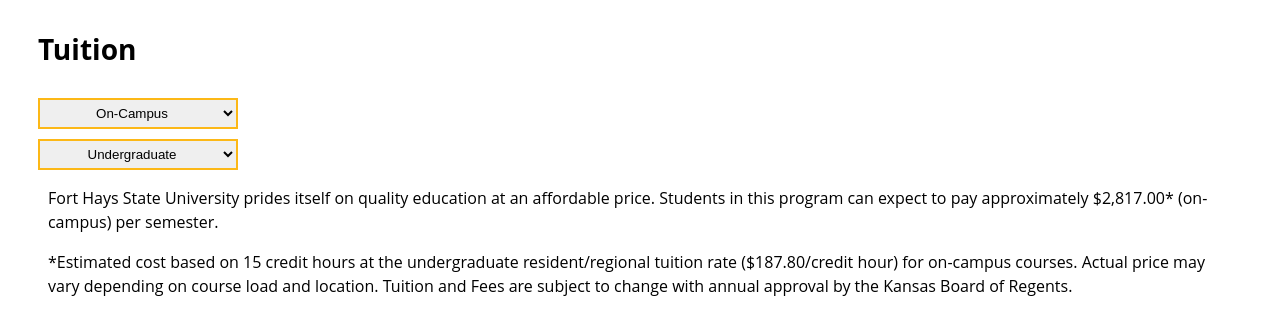
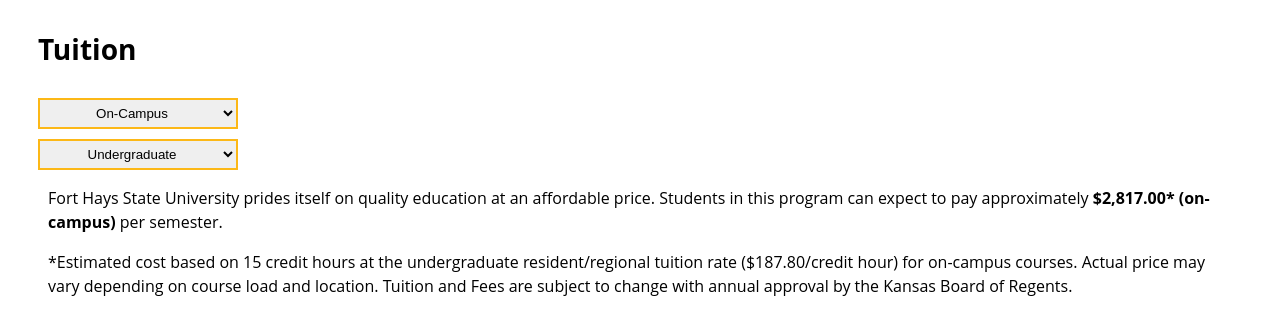
Before and after one commit to BjarniGod/vue-pos-tuition, a Vue app: page / in a window 1280 px wide. Shown: the top 334 px of the page. Built offline with nearby package versions, Linux system fonts and the light colour scheme.

Commit message:
added bold text to tuition cost

```diff
--- a/src/assets/TheData.js
+++ b/src/assets/TheData.js
@@ -2,79 +2,79 @@
     online: {
       undergrad: {
         title: "Undergraduate",
-        description: "Fort Hays State University prides itself on quality education at an affordable price. Students in this program can expect to pay approximately $3,641.40* (online) per semester.",
+        description: "Fort Hays State University prides itself on quality education at an affordable price. Students in this program can expect to pay approximately <strong>$3,641.40* (online)</strong> per semester.",
         note: "*Estimated cost based on 15 credit hours at the FHSU Online undergraduate tuition rate ($242.76/credit hour) for online courses. Actual price may vary depending on course load and location. Tuition and Fees are subject to change with annual approval by the Kansas Board of Regents."
       },
       grad: {
         title: "Graduate",
-        description: "Fort Hays State University prides itself on quality education at an affordable price. Students in this program can expect to pay $2,875.05* (online) per semester.",
+        description: "Fort Hays State University prides itself on quality education at an affordable price. Students in this program can expect to pay <strong>$2,875.05* (online)</strong> per semester.",
         note: "*Estimated cost based on 9 credit hours at the FHSU Online graduate tuition rate ($319.45/credit hour) for online courses. Actual price may vary depending on course load and location. Tuition and Fees are subject to change with annual approval by the Kansas Board of Regents."
       },
       mba: {
         title: "MBA",
-        description: "Fort Hays State University prides itself on quality education at an affordable price. Graduates in this program can expect to pay approximately $11,863.05* (online) during their time as a student.",
+        description: "Fort Hays State University prides itself on quality education at an affordable price. Graduates in this program can expect to pay approximately <strong>$11,863.05* (online)</strong> during their time as a student.",
         note: "*Estimated cost based on 24 credit hours (core requirements) at the MBA tuition rate ($374.50/credit hour); and the graduate resident/regional tuition rate ($260.96/credit hour) for on-campus courses, or the FHSU Online graduate tuition rate ($319.45/credit hour) for online courses. Actual price may vary. Tuition and Fees are subject to change with annual approval by the Kansas Board of Regents."
       },
       mls: {
         title: "MLS",
-        description: "Fort Hays State University prides itself on quality education at an affordable price. Graduates in this program can expect to pay approximately $9,902.95* (online) during their time as a student.",
+        description: "Fort Hays State University prides itself on quality education at an affordable price. Graduates in this program can expect to pay approximately <strong>$9,902.95* (online)</strong> during their time as a student.",
         note: "*Estimated cost based on 31 credit hours required to complete the program at the FHSU Online graduate tuition rate ($319.45/credit hour) for online courses. Actual price may vary. Tuition and Fees are subject to change with annual approval by the Kansas Board of Regents."
       },
       mps: {
         title: "MPS",
-        description: "Fort Hays State University prides itself on quality education at an affordable price. Graduates in this program can expect to pay approximately $9,583.50* (online) during their time as a student.",
+        description: "Fort Hays State University prides itself on quality education at an affordable price. Graduates in this program can expect to pay approximately <strong>$9,583.50* (online)</strong> during their time as a student.",
         note: "*Estimated cost based on 30 credit hours required to complete the program at the FHSU Online graduate tuition rate ($319.45/credit hour) for online courses. Actual price may vary. Tuition and Fees are subject to change with annual approval by the Kansas Board of Regents."
       },
       msCounseling: {
         title: "MS Counseling",
-        description: "Fort Hays State University prides itself on quality education at an affordable price. Graduates in this program can expect to pay approximately $19,800* (online) during their time as a student.",
+        description: "Fort Hays State University prides itself on quality education at an affordable price. Graduates in this program can expect to pay approximately <strong>$19,800* (online)</strong> during their time as a student.",
         note: "*Estimated cost based on 60 credit hours required to complete the program at FHSU Online graduate MS Counseling tuition rate ($330.00/credit hour) for online courses. Actual price may vary. Tuition and Fees are subject to change with annual approval by the Kansas Board of Regents."
       },
       rnToDnp: {
         title: "RN tp DNP",
-        description: "Fort Hays State University prides itself on quality education at an affordable price. Graduates in this program can expect to pay approximately $30,000* during their time as a student.",
+        description: "Fort Hays State University prides itself on quality education at an affordable price. Graduates in this program can expect to pay approximately <strong>$30,000*</strong> during their time as a student.",
         note: "*Estimated cost based on 75 credit hours required to complete the program at the DNP tuition rate ($428/credit hour). Actual price may vary. Tuition and Fees are subject to change with annual approval by the Kansas Board of Regents."
       },
       msnToDnp: {
         title: "MSN to DNP",
-          description: "Fort Hays State University prides itself on quality education at an affordable price. Graduates in this program can expect to pay approximately $13,200* during their time as a student.",
+          description: "Fort Hays State University prides itself on quality education at an affordable price. Graduates in this program can expect to pay approximately <strong>$13,200*</strong> during their time as a student.",
           note: "*Estimated cost based on 33 credit hours required to complete the program at the DNP tuition rate ($428/credit hour). Actual price may vary. Tuition and Fees are subject to change with annual approval by the Kansas Board of Regents."
       }
     },
     onCampus: {
       undergrad: {
         title: "Undergraduate",
-        description: "Fort Hays State University prides itself on quality education at an affordable price. Students in this program can expect to pay approximately $2,817.00* (on-campus) per semester.",
+        description: "Fort Hays State University prides itself on quality education at an affordable price. Students in this program can expect to pay approximately <strong>$2,817.00* (on-campus)</strong> per semester.",
         note: "*Estimated cost based on 15 credit hours at the undergraduate resident/regional tuition rate ($187.80/credit hour) for on-campus courses. Actual price may vary depending on course load and location. Tuition and Fees are subject to change with annual approval by the Kansas Board of Regents."
       },
       grad: {
         title: "Graduate",
-        description: "Fort Hays State University prides itself on quality education at an affordable price. Students in this program can expect to pay approximately $2,348.64* (on-campus) per semester.",
+        description: "Fort Hays State University prides itself on quality education at an affordable price. Students in this program can expect to pay approximately <strong>$2,348.64* (on-campus)</strong> per semester.",
         note: "*Estimated cost based on 9 credit hours at the graduate resident/regional tuition rate ($260.96/credit hour) for on-campus courses. Actual price may vary depending on course load and location. Tuition and Fees are subject to change with annual approval by the Kansas Board of Regents."
       },
       mba: {
         title: "MBA",
-        description: "Fort Hays State University prides itself on quality education at an affordable price. Graduates in this program can expect to pay approximately $11,336.64* (on-campus) during their time as a student.",
+        description: "Fort Hays State University prides itself on quality education at an affordable price. Graduates in this program can expect to pay approximately <strong>$11,336.64* (on-campus</strong>) during their time as a student.",
         note: "*Estimated cost based on 24 credit hours (core requirements) at the MBA tuition rate ($374.50/credit hour); and the graduate resident/regional tuition rate ($260.96/credit hour) for on-campus courses, or the FHSU Online graduate tuition rate ($319.45/credit hour) for online courses. Actual price may vary. Tuition and Fees are subject to change with annual approval by the Kansas Board of Regents."
       },
       mls: {
         title: "MLS",
-        description: "Fort Hays State University prides itself on quality education at an affordable price. Graduates in this program can expect to pay approximately $8,089.76* (on-campus) during their time as a student.",
+        description: "Fort Hays State University prides itself on quality education at an affordable price. Graduates in this program can expect to pay approximately <strong>$8,089.76* (on-campus)</strong> during their time as a student.",
         note: "*Estimated cost based on 31 credit hours required to complete the program at the graduate resident/regional tuition rate ($260.96/credit hour) for on-campus courses. Actual price may vary. Tuition and Fees are subject to change with annual approval by the Kansas Board of Regents."
       },
       mps: {
         title: "MPS",
-        description: "Fort Hays State University prides itself on quality education at an affordable price. Graduates in this program can expect to pay approximately $7,828.80* (on-campus) during their time as a student.",
+        description: "Fort Hays State University prides itself on quality education at an affordable price. Graduates in this program can expect to pay approximately <strong>$7,828.80* (on-campus)</strong> during their time as a student.",
         note: "*Estimated cost based on 30 credit hours required to complete the program at the graduate resident/regional tuition rate ($260.96/credit hour) for on-campus courses. Actual price may vary. Tuition and Fees are subject to change with annual approval by the Kansas Board of Regents."
       },
       rnToDnp: {
         title: "RN to DNP",
-        description: "Fort Hays State University prides itself on quality education at an affordable price. Graduates in this program can expect to pay approximately $30,000* during their time as a student.",
+        description: "Fort Hays State University prides itself on quality education at an affordable price. Graduates in this program can expect to pay approximately <strong>$30,000*</strong> during their time as a student.",
         note: "*Estimated cost based on 75 credit hours required to complete the program at the DNP tuition rate ($428/credit hour). Actual price may vary. Tuition and Fees are subject to change with annual approval by the Kansas Board of Regents."
       },
       msnToDnp: {
         title: "MSN to DNP",
-        description: "Fort Hays State University prides itself on quality education at an affordable price. Graduates in this program can expect to pay approximately $13,200* during their time as a student.",
+        description: "Fort Hays State University prides itself on quality education at an affordable price. Graduates in this program can expect to pay approximately <strong>$13,200*</strong> during their time as a student.",
         note: "*Estimated cost based on 33 credit hours required to complete the program at the DNP tuition rate ($428/credit hour). Actual price may vary. Tuition and Fees are subject to change with annual approval by the Kansas Board of Regents."
       }
     }
```
